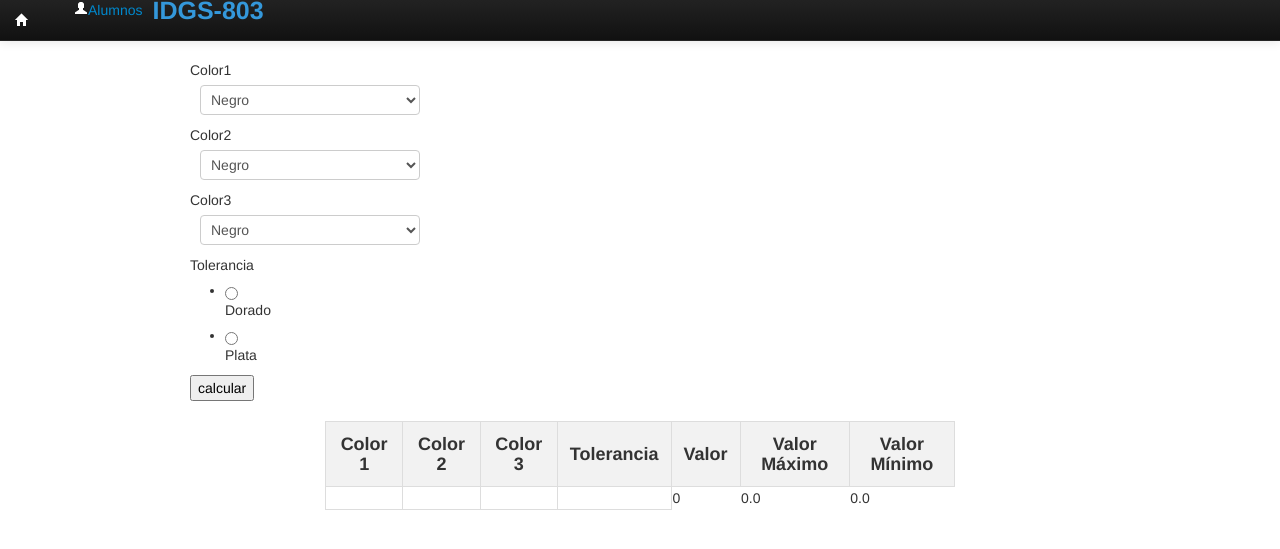
After one commit to IDGS-803-21000390/practicas_parcial1_de_clase, a Flask app: page /resistencia in a window 1280 px wide. The commit adds this page. Shown: the top 549 px of the page. Run offline with Flask 3, Linux system fonts and the light colour scheme; some libraries are stand-ins or nearby versions.

Commit message:
actualizacion 09/02/2024

```diff
--- /dev/null
+++ b/claseResistencia.py
@@ -0,0 +1,39 @@
+from wtforms import Form
+from wtforms import StringField,SelectField,RadioField,EmailField,IntegerField
+
+
+class Res(Form):
+    opcionesColor=[
+        ('0','Negro'),
+        ('1','Café'),
+        ('2','Rojo'),
+        ('3','Naranja'),
+        ('4','Amarillo'),
+        ('5','Verde'),
+        ('6','Azul'),
+        ('7','Violeta'),
+        ('8','Gris'),
+        ('9','Blanco')
+
+    ]
+    opcionesColor2=[
+        ('1','Negro'),
+        ('10','Café'),
+        ('100','Rojo'),
+        ('1000','Naranja'),
+        ('10000','Amarillo'),
+        ('100000','Verde'),
+        ('1000000','Azul'),
+        ('10000000','Violeta'),
+        ('100000000','Gris'),
+        ('1000000000','Blanco')
+
+    ]
+    toleraciaValores=[
+        ('5%','Dorado'),
+        ('10%','Plata')
+    ]
+    color1=SelectField('Color1',choices=opcionesColor)
+    color2=SelectField('Color2',choices=opcionesColor)
+    color3=SelectField('Color3',choices=opcionesColor2)
+    tolerancia=RadioField('Tolerancia',choices=toleraciaValores)
--- /dev/null
+++ b/main.py
@@ -0,0 +1,182 @@
+from flask import Flask,render_template,request
+import formularioDistancia as forms
+import claseResistencia as f
+from math import sqrt
+
+app=Flask(__name__)
+
+@app.route("/operaciones")
+def formulario():
+    return render_template("formulario.html")
+
+@app.route("/cine")
+def cine():
+    return render_template("cine.html")
+
+@app.route("/respuestas",methods=["GET","POST"])
+def r():
+    if request.method=="POST":
+        n=request.form.get("nombre")
+        CB=int(request.form.get("cantidadBoletos"))
+        TC=request.form.get("tarjetaCine")
+        TP=CB*12
+        TPD=0
+        p=int(request.form.get("cantidadCompradores"))
+        limiteB=7
+        limiteBT=limiteB*p
+
+        if CB<= limiteBT:
+            if CB >5:
+                TPD=TP-(TP*0.15)
+            elif CB <= 5 and CB >= 3:
+                 TPD=TP-(TP*0.10)
+            else:
+                TPD=TP
+            if TC == "si":
+                TPD=TPD-(TPD*0.10)
+            return  render_template('cine.html', valor_a_pagar=TPD,nombre=n,cantidad=CB)
+        else:
+            return  render_template('cine.html', alerta="No puedes comprar {}, solo {}".format(CB,limiteBT))
+
+
+@app.route("/resultado",methods=["GET","POST"])
+def resultado():
+    if request.method=="POST":
+        num1=request.form.get("n1")
+        num2=request.form.get("n2")
+        operacion=request.form.get("op")
+        if operacion=="s":
+            return  f'<h1>La suma es: {str(int(num1) + int(num2))} </h1>'
+        elif operacion=="r":
+            return  f'<h1>La resta es: {str(int(num1) - int(num2))} </h1>'
+        elif operacion=="m":
+            return  f'<h1>La multiplicacion es: {str(int(num1) * int(num2))} </h1>'
+        else:
+            return  f'<h1>La divicion es: {str(int(num1) / int(num2))} </h1>'
+
+@app.route("/distancia",methods=["GET","POST"])
+def distancia():
+    puntos_form=forms.Puntos(request.form)
+    res=0
+    if request.method=='POST':
+        X1=puntos_form.X1.data
+        Y1=puntos_form.Y1.data
+        X2=puntos_form.X2.data
+        Y2=puntos_form.Y2.data
+        res=int(sqrt(pow((X2-X1),2)+pow((Y2-Y1),2)))
+    return render_template("vistaDistancia.html",form=puntos_form,R=res)
+
+@app.route("/resistencia",methods=["GET","POST"])
+def formularioResistencia():
+    resistencia_datos=f.Res(request.form)
+    c1=''
+    c2=''
+    c3=''
+    t=''
+    c=''
+    cc=0
+    tma=0.0
+    tmi=0.0
+    n1=''
+    n2=''
+    n3=''
+    col1=''
+    col2=''
+    col3=""
+    col4=""
+    if request.method=='POST':
+        c1=resistencia_datos.color1.data
+        n1,col1 = nombreColor(c1)
+        c2=resistencia_datos.color2.data
+        n2,col2=nombreColor(c2)
+        c3=resistencia_datos.color3.data
+        n3,col3=nombreColor2(c3)
+        c3=int(c3)
+        t=resistencia_datos.tolerancia.data
+        c=int(str(c1) + str(c2))
+        cc=c*int(c3)
+        if t== '5%':
+           tma=cc+(cc*0.05)
+           tmi=cc-(cc*0.05)
+           t="Dorado 5%"
+           col4="#F7DC6F"
+        else:
+            tma=cc+(cc*0.10)
+            tmi=cc-(cc*0.10)
+            t="Plata 10%"
+            col4="#ABB2B9"
+
+    return render_template("vistaResistencia.html",form=resistencia_datos,c1=n1,c2=n2,c3=n3,t=t,v=cc,tma=tma,tmi=tmi,color=col1,color2=col2,color3=col3,color4=col4)
+
+
+
+def nombreColor(opcion):
+    if opcion == '0':
+        nombre_color_seleccionado = "Negro"
+        color="#000000"
+    elif opcion == '1':
+        nombre_color_seleccionado = "Café"
+        color="#EB984E"
+    elif opcion == '2':
+        nombre_color_seleccionado = 'Rojo'
+        color="#E52916"
+    elif opcion == '3':
+        nombre_color_seleccionado = 'Naranja'
+        color="#F37F12"
+    elif opcion == '4':
+        nombre_color_seleccionado = 'Amarillo'
+        color="#F3F012"
+    elif opcion == '5':
+        nombre_color_seleccionado = 'Verde'
+        color="#94F312"
+    elif opcion == '6':
+        nombre_color_seleccionado = 'Azul  '
+        color="#12C3F3"
+    elif opcion == '7':
+        nombre_color_seleccionado ='Violeta'
+        color="#E212F3"
+    elif opcion == '8':
+        nombre_color_seleccionado = 'Gris'
+        color="#B5AEB6"
+    else:
+        nombre_color_seleccionado = 'Blanco'
+        color="#FDFEFE"
+    return nombre_color_seleccionado,color
+
+def nombreColor2(opcion):
+    if opcion == '1':
+        nombre_color_seleccionado = "Negro"
+        color="#000000"
+    elif opcion == '10':
+        nombre_color_seleccionado = "Café"
+        color="#EB984E"
+    elif opcion == '100':
+        nombre_color_seleccionado = 'Rojo'
+        color="#E52916"
+    elif opcion == '1000':
+        nombre_color_seleccionado = 'Naranja'
+        color="#F37F12"
+    elif opcion == '1000':
+        nombre_color_seleccionado = 'Amarillo'
+        color="#F3F012"
+    elif opcion == '100000':
+        nombre_color_seleccionado = 'Verde'
+        color="#94F312"
+    elif opcion == '1000000':
+        nombre_color_seleccionado = 'Azul  '
+        color="#12C3F3"
+    elif opcion == '10000000':
+        nombre_color_seleccionado ='Violeta'
+        color="#E212F3"
+    elif opcion == '100000000':
+        nombre_color_seleccionado = 'Gris'
+        color="#B5AEB6"
+    else:
+        nombre_color_seleccionado = 'Blanco'
+        color="#FDFEFE"
+    return nombre_color_seleccionado,color
+
+
+#especificar el metodo que va a arrancar la aplicacion
+if __name__=="__main__":
+    app.run(debug=True)
--- a/templates/layout.html
+++ b/templates/layout.html
@@ -20,7 +20,7 @@
     <div class="navbar navbar navbar-inverse navbar-fixed-top">
         <div class="navbar-inner">
             <div class="conteiner">
-                <a class="brind" href="">
+                <a style="text-decoration: none; color: #3498db; font-weight: bold; font-size: 25px;" href="">
                     IDGS-803
                 </a>
                 <ul class="nav">
--- a/templates/vistaDistancia.html
+++ b/templates/vistaDistancia.html
@@ -1,8 +1,8 @@
-
+{%extends "layout.html" %}
 
 {%block content%}
 {% import "macro.html" as macros%}
-<h1>Alumnos</h1>
+<h1> Distancia</h1>
 <form action="" method="post">
 {{macros.render_field(form.X1,class="form-controls")}}
 {{macros.render_field(form.Y1)}}
--- /dev/null
+++ b/templates/vistaResistencia.html
@@ -0,0 +1,107 @@
+{%extends "layout.html" %}
+
+{% block content %}
+{% import "macro.html" as macros %}
+<!DOCTYPE html>
+<html lang="es">
+<head>
+    <meta charset="UTF-8">
+    <meta name="viewport" content="width=device-width, initial-scale=1.0">
+
+
+    <style>
+        /* Estilos para la tabla y las celdas */
+        table {
+            width: 70%;
+            border-collapse: collapse;
+            margin: 20px auto;
+        }
+
+        th {
+            background-color: #f2f2f2;
+            font-size: 18px;
+            padding: 12px;
+            text-align: center;
+            border: 1px solid #ddd;
+        }
+
+
+
+
+        .mark {
+            font-size: 16px;
+            padding: 10px;
+            text-align: center;
+            border: 1px solid #dddddd;
+            background-color: var(--color);
+
+
+        }
+        .mark2 {
+            font-size: 16px;
+            padding: 10px;
+            text-align: center;
+            border: 1px solid #ddd;
+            background-color: var(--color2);
+
+
+        }
+        .mark3 {
+            font-size: 16px;
+            padding: 10px;
+            text-align: center;
+            border: 1px solid #ddd;
+            background-color: var(--color3);
+
+
+        }
+        .mark4 {
+            font-size: 16px;
+            padding: 10px;
+            text-align: center;
+            border: 1px solid #ddd;
+            background-color: var(--color4);
+
+
+        }
+
+
+    </style>
+</head>
+<body>
+
+
+    <form action="/resistencia" method="post" style="margin: 0 auto; width: 900px;">
+        {{ macros.render_field(form.color1, class="form-controls") }}
+        {{ macros.render_field(form.color2) }}
+        {{ macros.render_field(form.color3) }}
+        {{ macros.render_field(form.tolerancia) }}
+
+        <input type="submit" name="btn1" value="calcular">
+
+        <table>
+            <tr>
+                <th>Color 1</th>
+                <th>Color 2</th>
+                <th>Color 3</th>
+                <th>Tolerancia</th>
+                <th>Valor</th>
+                <th>Valor Máximo</th>
+                <th>Valor Mínimo</th>
+            </tr>
+            <tr>
+                <td class="mark" style="--color: {{ color }}">{{ c1 }}</td>
+                <td class="mark2" style="--color2: {{ color2 }}">{{ c2 }}</td>
+                <td class="mark3" style="--color3: {{ color3 }}">{{ c3 }}</td>
+                <td class="mark4" style="--color4: {{ color4 }}">{{ t }}</td>
+                <td>{{ v }}</td>
+                <td>{{ tma }}</td>
+                <td>{{ tmi }}</td>
+
+            </tr>
+        </table>
+    </form>
+
+{% endblock %}
+</body>
+</html>
```
Also changed, not shown: operacionesBasicas.py (deleted, +0 -70 lines), templates/formulario.html (+14 -8 lines).
